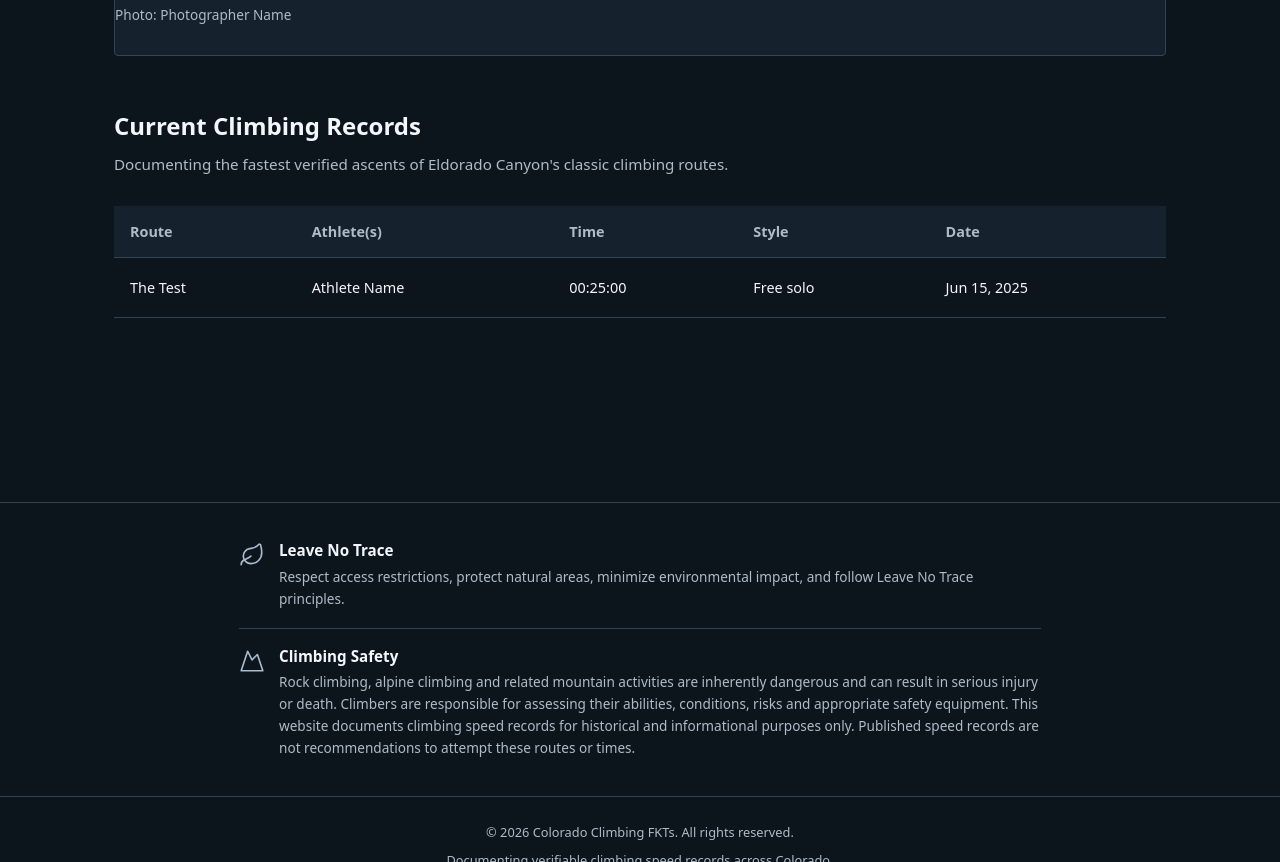
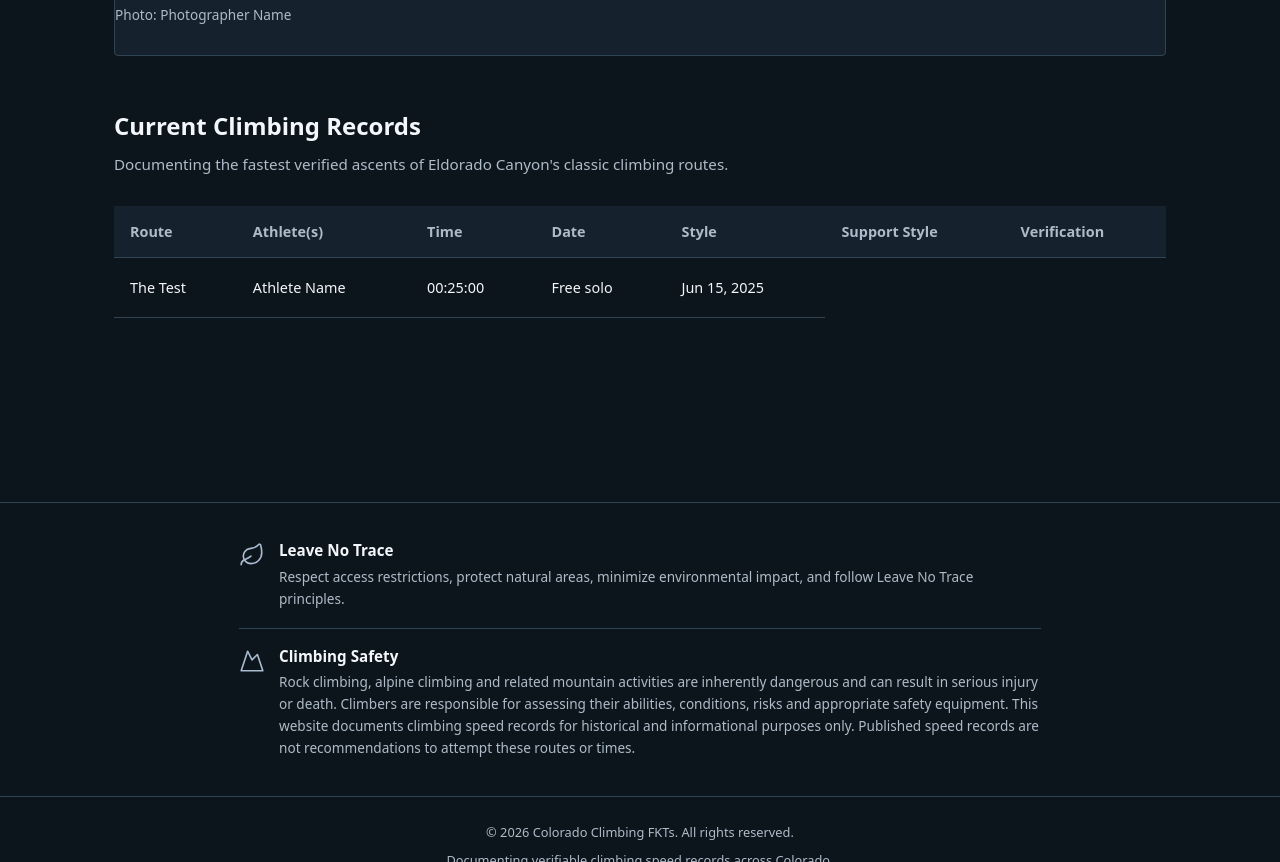
Before and after one commit to ClimbingFKT/climbingfkt.github.io, a Jekyll site: the page built from eldo.html, in a window 1280 px wide and 900 px high, scrolled down 654 px, cut to the strip 38-900 px from the top of the window. Built offline with Jekyll 4.4.1, drawn with Linux system fonts in a browser that asks for light colours; nearby versions of some CDN libraries.

Commit message:
Update eldo.html

```diff
--- a/eldo.html
+++ b/eldo.html
@@ -67,8 +67,10 @@ permalink: /eldo/
             <th>Route</th>
             <th>Athlete(s)</th>
             <th>Time</th>
+            <th>Date</th>
             <th>Style</th>
-            <th>Date</th>
+            <th>Support Style</th>
+            <th>Verification</th>
           </tr>
         </thead>
 
```
